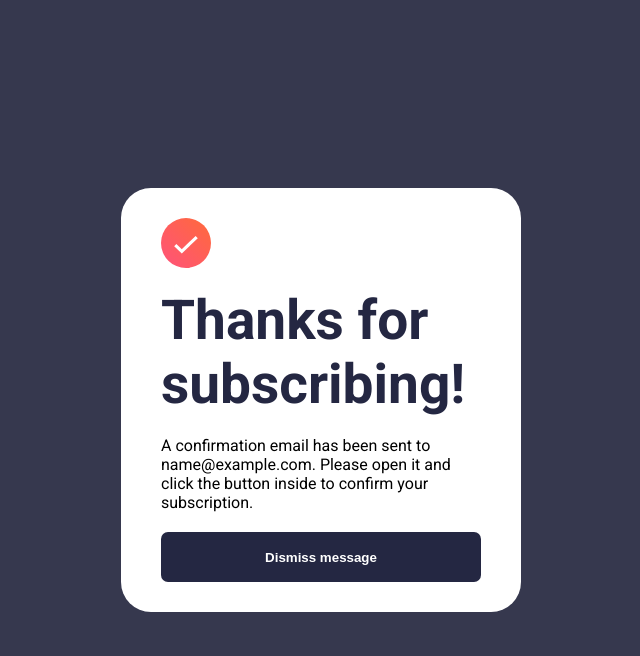
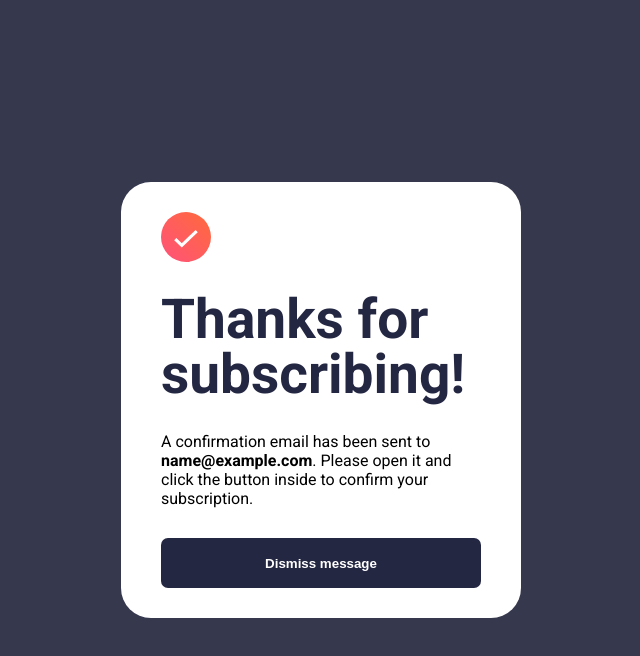
Before and after one commit to lucasfeklein/frontend-improve, a React (Vite) app: page / in a window 1280 px wide. Both pictures are taken after typing "name@example.com" into the empty fields and a click on the button "Subscribe to monthly newsletter". Shown: the top 656 px of the page, without its empty margins (319-959 px from the left). Built offline with nearby package versions, Linux system fonts and the light colour scheme.

Commit message:
desktop styles

```diff
--- a/src/App.jsx
+++ b/src/App.jsx
@@ -112,7 +112,7 @@ function App() {
           style={{
             display: "flex",
             flexDirection: "column",
-            gap: "20px",
+            gap: "30px",
             backgroundColor: "white",
             padding: "30px 40px",
             borderRadius: "30px",
@@ -120,12 +120,19 @@ function App() {
           }}
         >
           <img style={{ width: "50px" }} src="/icon-success.svg" />
-          <h2 style={{ color: "hsl(234, 29%, 20%)", fontSize: "55px" }}>
+          <h2
+            style={{
+              color: "hsl(234, 29%, 20%)",
+              fontSize: "55px",
+              lineHeight: "55px",
+            }}
+          >
             Thanks for subscribing!
           </h2>
           <p>
-            A confirmation email has been sent to <span>{email}</span>. Please
-            open it and click the button inside to confirm your subscription.
+            A confirmation email has been sent to{" "}
+            <span style={{ fontWeight: "bold" }}>{email}</span>. Please open it
+            and click the button inside to confirm your subscription.
           </p>
           <button>Dismiss message</button>
         </div>
```
